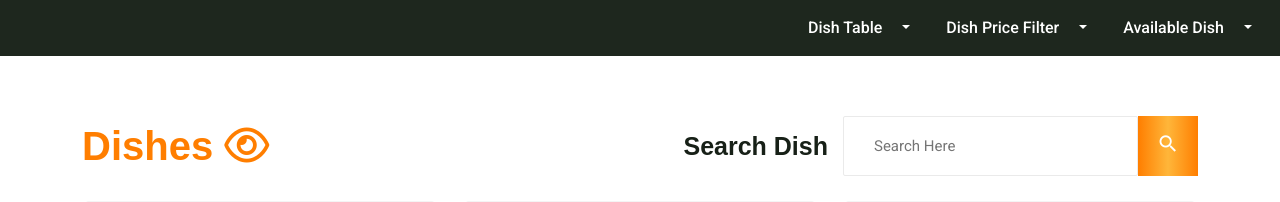
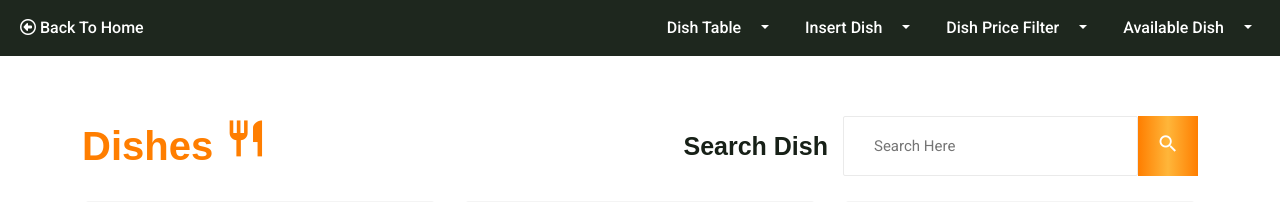
Before and after one commit to AnHoangbk19/CDSL_ASS2, a PHP site: page /dish.php?ctrl=dish in a window 1280 px wide. Shown: the top 202 px of the page. Run offline with PHP 8.4, Linux system fonts and the light colour scheme; data comes from the database, SQL or seed files in the repository; both versions use the stored data as it was after the commit; some libraries are stand-ins or nearby versions; grey boxes are pictures that could not be loaded.

Commit message:
add dish page

```diff
--- a/assets/css/dish.css
+++ b/assets/css/dish.css
@@ -36,9 +36,13 @@ h6 {
     background-color: #1e271e;
 }
 
-.admin-logo img {
-    width: 80%;
+.admin-logo a {
     margin-left: 20px;
+    color: white;
+}
+
+.admin-logo a:hover {
+    color: #ff7e00 !important;
 }
 
 .admin-manage-list {
@@ -73,7 +77,7 @@ h6 {
     background-color: white;
     padding-top: 0 !important;
     padding-bottom: 0 !important;
-    margin-top: 18px !important;
+    margin-top: 12px !important;
     text-align: left;
     border-radius: 4px !important;
     width: 100%;
@@ -681,3 +685,8 @@ input[type="text"]:focus {
     font-size: 1.5em;
     margin: auto;
 }
+
+.spoon {
+    font-size: 2.7rem !important;
+    vertical-align: baseline;
+}
--- a/dish.php
+++ b/dish.php
@@ -63,6 +63,10 @@
 
         <nav class="navbar navbar-expand admin-nav">
 
+            <div class="admin-logo">
+                <a href="#"><i class='far fa-arrow-alt-circle-left'></i> Back To Home</a>
+            </div>
+
             <ul class="navbar-nav admin-manage-list">
 
                 <li class="admin-manage-item nav-item dropdown">
@@ -70,7 +74,14 @@
                         data-bs-toggle="dropdown">Dish Table</a>
                     <ul class="admin-manage-item_list dropdown-menu">
                         <li><a href="dish.php?ctrl=dish">Show Dish</a></li>
-                        <li><a href="dish.php?ctrl=dish&act=insert">Insert Dish</a></li>
+                    </ul>
+                </li>
+
+                <li class="admin-manage-item nav-item dropdown">
+                    <a class="admin-manage-item_btn nav-link dropdown-toggle" href="#" role="button"
+                        data-bs-toggle="dropdown">Insert Dish</a>
+                    <ul class="admin-manage-item_list dropdown-menu">
+                        <li><a href="dish.php?ctrl=dish&act=insert">Call Procedure</a></li>
                     </ul>
                 </li>
 
--- a/mvc/controllers/dish-controller.php
+++ b/mvc/controllers/dish-controller.php
@@ -13,17 +13,6 @@
                 case 'dish':
                     $DishModel = new DishModel();
                     $DishView = new DishView();
-
-                    if (isset($_GET['confirm'])) {
-                        if ($_GET['confirm'] == 'true'){
-                            $action = "delete";
-                            $arr = array();
-                            $arr['Name'] = $_GET['deleteDish'];
-                            $result = $DishModel->Edit($action, $arr);
-                            $output = $DishView->deleteDish($result);
-                        }
-                    }
-
                     if (isset($_POST['updateDish']))
                     {
                         $_SESSION['Name'] = $_POST['updateDish'];
@@ -37,7 +26,7 @@
 
                     if (isset($_POST['deleteDish']))
                     {
-                        $DishView->confirmPopUp("Delete this dish from database?", $_POST['deleteDish']);
+                        $DishView->deleteDish();
                     }
 
                     if (isset($_POST['search'])) {
@@ -54,10 +43,6 @@
                     $DishView = new DishView();
                     $output .= $DishView->showFormFilter();
                     $DishModel = new DishModel();
-                    /*$link = "dish.php?ctrl=filter";
-                    header("Location: " . $link);*/
-
-                    //$arr = array();
                     $Compared_Price = "";
                     $Branch_Num = "";
                     $check = true;
@@ -79,27 +64,25 @@
                             else {
                                 $dishes = $DishModel->Dish_Price_Filter($Compared_Price, $Branch_Num);
                                 $output .= $DishView->showDishesFilter($dishes);
-                        }  }
                             }
-
-
+                        }
+                    }
                     break;
 
                     case 'available':
                         $DishView = new DishView();
                         $output .= $DishView->showFormAvailable();
                         $DishModel = new DishModel();
-                        /*$link = "dish.php?ctrl=filter";
-                        header("Location: " . $link);*/
-
-                        //$arr = array();
                         $Total_Qty = "";
                         if (isset($_POST['submit'])) {
+                            if (empty($_POST['Total_Qty']))
+                                $output .= $DishView->showInvalidAvailable(1);
+                            else {
                                 $Total_Qty = $_POST['Total_Qty'];
-                        }
-
                                 $dishes = $DishModel->Available_Dish($Total_Qty);
                                 $output .= $DishView->showDishesAvailable($dishes);
+                            }
+                        }
                         break;
             }
             return $output;
@@ -115,10 +98,27 @@
                 if ($action == "insert")
                 {
                     $arr = array();
+                    $arr['Name'] = "";
+                    $arr['Price'] = "";
+                    $arr['Image_Link'] = "";
                     if (isset($_POST['submit'])) {
+
+                        if (empty($_POST['Name']))
+                            $output .= $DishView->showInvalidInsert(1);
+                        else if (empty($_POST['Price']))
+                            $output .= $DishView->showInvalidInsert(2);
+                        else {
+
                         $arr['Name'] = $_POST['Name'];
                         $arr['Price'] = $_POST['Price'];
-                        $arr['Image_Link'] = $_POST['Image_Link'];
+                        $arr['Image_Link'] = $_POST['Image_Link'];}
+
+                        $check = $DishModel->Check_Dish_Name_Exists($arr['Name']);
+
+                        if ($check == false) {
+                            $output .= $DishView->showInvalidInsert(0);
+                        }
+
                     }
                 }
                 else if ($action == "update")
@@ -131,10 +131,6 @@
                     }
                     $result = false;
                 }
-                if (sizeof($arr) != 0) {
-                    $result = $DishModel->Edit($action, $arr);
-                    $DishView->alertResultPopUp($ctrl, $result);
-                }
             }
             return $output;
         }
@@ -146,7 +142,6 @@
             if (isset($_GET['search'])) {
                 $dishes = $DishModel->search($_GET['search']);
             }
-            //else return sizeof($products);
         }
 
     }
--- a/mvc/models/dish-model.php
+++ b/mvc/models/dish-model.php
@@ -37,8 +37,6 @@ class DishModel {
         if ($action == "insert")
         {
             $conn = $this->InitConnect();
-
-            //$sql = "insert INTO dish (Name, Price) VALUES ('" .$dish['Name']."', '".$dish['Price']."')";
             $sql = "CALL insert_DISH('" .$dish['Name']."', '".$dish['Price']."', '".$dish['Image_Link']."')";
 
             if ($conn->query($sql) === TRUE) {
@@ -84,11 +82,11 @@ class DishModel {
                 $sql = "delete from DISH where Name = '" . $dish['Name'] . "'";
                 if (mysqli_query($conn, $sql)) {
                     mysqli_close($conn);
-                    return true;
+                    return $conn;
                 }
                 else {
                     mysqli_close($conn);
-                    return false;
+                    return $conn;
                 }
             }
         }
@@ -116,10 +114,6 @@ class DishModel {
 
 
         $res = $con->query('call Dish_Price_Filter("' . $Compared_Price . '", "' . $Branch_Num . '")');
-        /*$res = $con->query('select H.Number AS Branch_Num, H.Dish_name AS Dish_Name, D.Price AS Price
-        FROM DISH AS D, HAS_FOOD AS H
-        WHERE H.Dish_name = D.Name AND D.Price <= "' . $Compared_Price . '" AND H.number = "' . $Branch_Num . '"
-        ORDER BY Price');*/
         $dishes = array();
         if ($res != null){
             if ($res->num_rows > 0){
@@ -131,21 +125,22 @@ class DishModel {
         return $dishes;
     }
 
-    /*public function Available_Dish($Total_Qty){
+    public function Available_Dish($Total_Qty){
         $con = $this->InitConnect();
 
         $res = $con->query('call Available_Dish("' . $Total_Qty . '")');
 
 
         $dishes = array();
-        if ($res->num_rows > 0){
-            while ($dish = mysqli_fetch_assoc($res)){
-                $dishes[] = $dish;
+        if ($res != null){
+            if ($res->num_rows > 0){
+                while ($dish = mysqli_fetch_assoc($res)){
+                    $dishes[] = $dish;
+                }
             }
         }
-        else $dishes = 0;
         return $dishes;
-    }*/
+    }
 
     public function Check_Branch_Num_Exists($Branch_Num) {
         $con = $this->InitConnect();
@@ -161,6 +156,21 @@ class DishModel {
 
     }
 
+
+    public function Check_Dish_Name_Exists($Dish_Name) {
+        $con = $this->InitConnect();
+
+        $res = $con->query('select Name from DISH');
+        if (mysqli_num_rows($res) > 0){
+
+            while ($num = mysqli_fetch_assoc($res)){
+                if ($num['Name'] == $Dish_Name) return false;
+            }
+        }
+        return true;
+
+    }
+
 }
 
 ?>
--- a/mvc/views/dish-view.php
+++ b/mvc/views/dish-view.php
@@ -1,4 +1,4 @@
-<!-- product-view.php sẽ render ra phần lõi nội dung, frontend sẽ sửa thêm phần này -->
+
 
 <?php
 
@@ -13,30 +13,9 @@ class DishView{
 
     public function showAllDishes_adminpage($dishes){
         $output = "";
-        /*$output .= '<h1 class="admin-view-product">Dish Table <i class="far fa-eye"></i></h1>
-                      <table>
-                        <tr>
-                          <th>NAME</th>
-                          <th>PRICE</th>
-                          <th>OPERATION</th>
-                        </tr>';
-        foreach ($dishes as $dish):
-            $output .= '<tr>
-                          <td class="admin-product-ID">' . $dish['Name'] . '</td>
-                          <td class="admin-product-price">'. $dish['Price'] .'</td>
-                          <td>
-                                  <form method="post" class="admin-product-btn-group">
-                                      <button name="updateDish" type="submit" value="' . $dish['Name'] . '">UPDATE</button>
-                                      <button name="deleteDish" type="submit" value="' . $dish['Name'] . '">DELETE</button>
-                                  </form>
-                                </td>
-                        </tr>';
-        endforeach;
-        $output .=    '</table>';*/
-
         $item = 1;
         $output .= '<div class="row top-content">
-        <h1 class="admin-view-product col-4">Dishes <i class="far fa-eye"></i></h1>
+        <h1 class="admin-view-product col-4">Dishes <i class="material-icons spoon">restaurant</i></h1>
 
         <div class="organic-filter-search col-8 d-flex">
             <h2 class="organic-filter-search_heading text-left">Search Dish</h2>
@@ -144,8 +123,29 @@ class DishView{
         return $output;
     }
 
+
+
+    public function showInvalidInsert($err){
+      if ($err == 0)
+        $output = '<div class="alert-filter row">
+        <p>This Name of DISH already exists. Please try again!</p>
+        </div>';
+
+        if ($err == 1)
+        $output = '<div class="alert-filter row">
+        <p>You must enter Name of DISH!</p>
+        </div>';
+
+        if ($err == 2)
+        $output = '<div class="alert-filter row">
+        <p>You must enter Price of DISH!</p>
+        </div>';
+
+      return $output;
+    }
+
+
     public function showFormFilter(){
-      $check = true;
       $output = "";
       $output .= '<h1 class="admin-add-product">Dish Price Filter <i class="fas fa-filter"></i></h1>
                     <form method="post" action="" class="add-product-form">
@@ -185,7 +185,7 @@ class DishView{
                         <td class="admin-product-img">
                           <img src="' . $dish['Image_Link'] . '" alt="Dish Image">
                         </td>
-                        <td class="admin-product-price">'. $dish['Dish_Name'] .'</td>
+                        <td class="admin-product-name">'. $dish['Dish_Name'] .'</td>
                         <td class="admin-product-price">'. (int)$dish['Price']/1000 . '.000đ</td>
 
                       </tr>';
@@ -224,7 +224,7 @@ class DishView{
 
                   <div class="add-product-info row">
                     <label for="add-product-price" class="col-4">TOTAL QUANTITY</label>
-                    <input id="add-product-price" class="col-8" name="Total_Qty" type="number" step="any" min="0">
+                    <input id="add-product-price" class="col-8" name="Total_Qty" type="number" step="1" min="0">
                   </div>
 
                   <div class="add-product-info row">
@@ -236,9 +236,13 @@ class DishView{
 
   public function showDishesAvailable($dishes){
     $output = "";
-    $output .= '<h1 class="admin-view-product">Result <i class="far fa-eye"></i></h1>
+    $output .= '<h1 class="admin-view-product">Result <span>(' . count($dishes);
+    if (count($dishes) == 0 || count($dishes) == 1) $output .= ' record';
+    else $output .= ' records';
+    $output .= ')</span></h1>
                   <table>
                     <tr>
+                      <th>DISH IMAGE</th>
                       <th>DISH NAME</th>
                       <th>PRICE</th>
                       <th>NO. OF BRANCHES</th>
@@ -246,7 +250,10 @@ class DishView{
                     </tr>';
     foreach ($dishes as $dish):
         $output .= '<tr>
-                      <td class="admin-product-price">'. $dish['Dish_Name'] .'</td>
+                      <td class="admin-product-img">
+                        <img src="' . $dish['Image_Link'] . '" alt="Dish Image">
+                      </td>
+                      <td class="admin-product-name">'. $dish['Dish_Name'] .'</td>
                       <td class="admin-product-price">'. (int)$dish['Price']/1000 . '.000đ</td>
                       <td class="admin-product-price">'. $dish['Num_of_Branches'] .'</td>
                       <td class="admin-product-price">'. $dish['Total_Quantity'] .'</td>
@@ -254,69 +261,27 @@ class DishView{
     endforeach;
     $output .=    '</table>';
     return $output;
-}
+  }
 
+  public function showInvalidAvailable($err){
 
+      if ($err == 1)
+      $output = '<div class="alert-filter row">
+      <p>You must enter Total Quantity!</p>
+      </div>';
 
-    public function deleteDish($result) {
-      $output = "";
-      if ($result == true)
-      {
-          $output .= '<script>
-          var txt;
-          txt = "You pressed Cancel!";
-          document.getElementById("mess").innerHTML = txt;
-                      </script>';
-      }
-      else
-      {
-        echo '<div class="mess">Faild!</div>';
-      }
-      return $output;
-    }
+    return $output;
+  }
 
-
-
-
-    public function confirmPopUp($mess, $Name){
+    public function deleteDish() {
       echo '<script>
-      var result = confirm("' . $mess . '");
-      var url = window.location.href;
-      if (result){
-          url = "dish.php?ctrl=dish&confirm=true&deleteDish='.$Name.'";
-          location.href = url;
-      }
-      else{
-          url = "dish.php?ctrl=dish&confirm=false&deleteDish='.$Name.'";
-          location.href = url;
-      }
+      alert("Failed to delete this dish!");
       </script>';
     }
 
 
 
 
-
-    public function alertResultPopUp($ctrl, $result) {
-        $output = "";
-        if ($result == true)
-        {
-            $output .= '<script>
-                          var result = confirm("Successfully");
-                          if (result)
-                              location.href = "dish.php?ctrl='. $ctrl .'";
-                          else
-                              location.href = "dish.php?ctrl='. $ctrl .'";
-                        </script>';
-        }
-        else
-        {
-            $output .= '<script>
-                          alert("Failed");
-                        </script>';
-        }
-        return $output;
-    }
 }
 
 ?>
```
Also changed, not shown: sql_main.sql (+15 -21 lines). Lines whose indentation alone changed are shown as unchanged.
